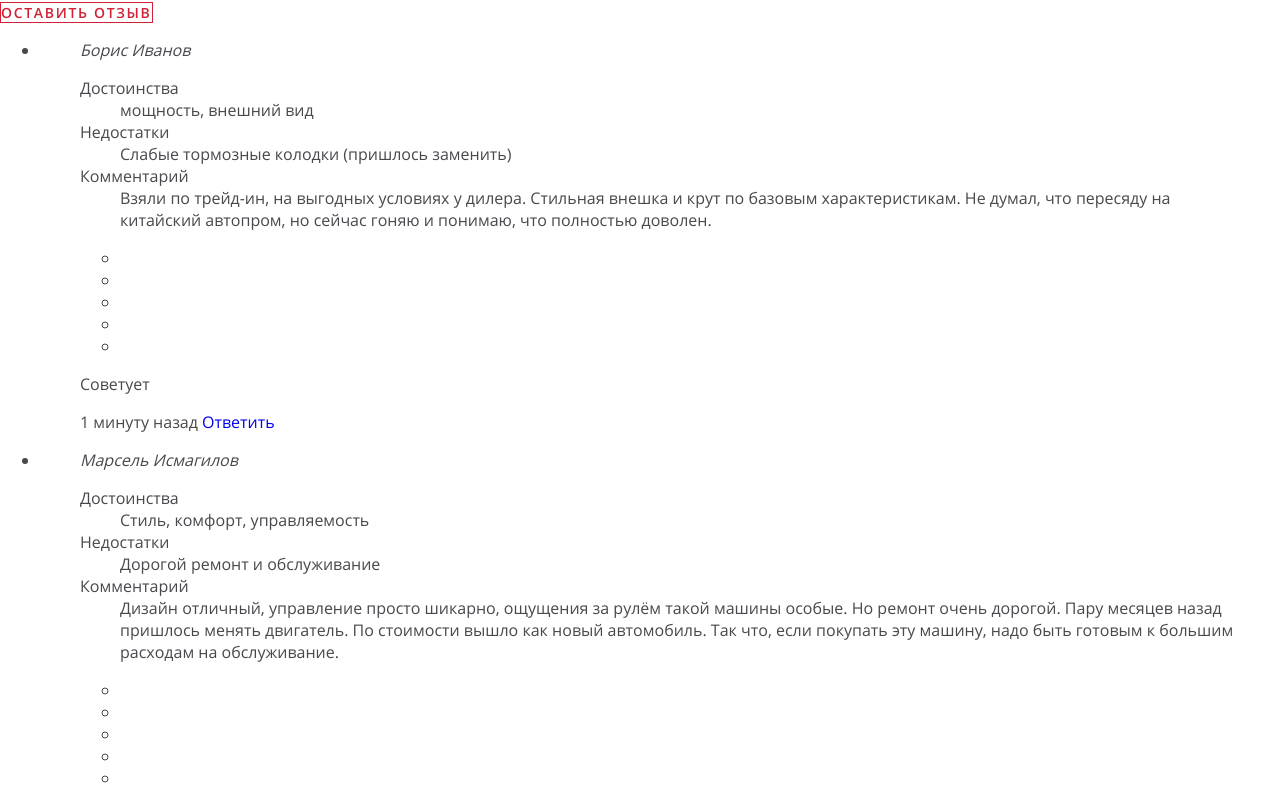
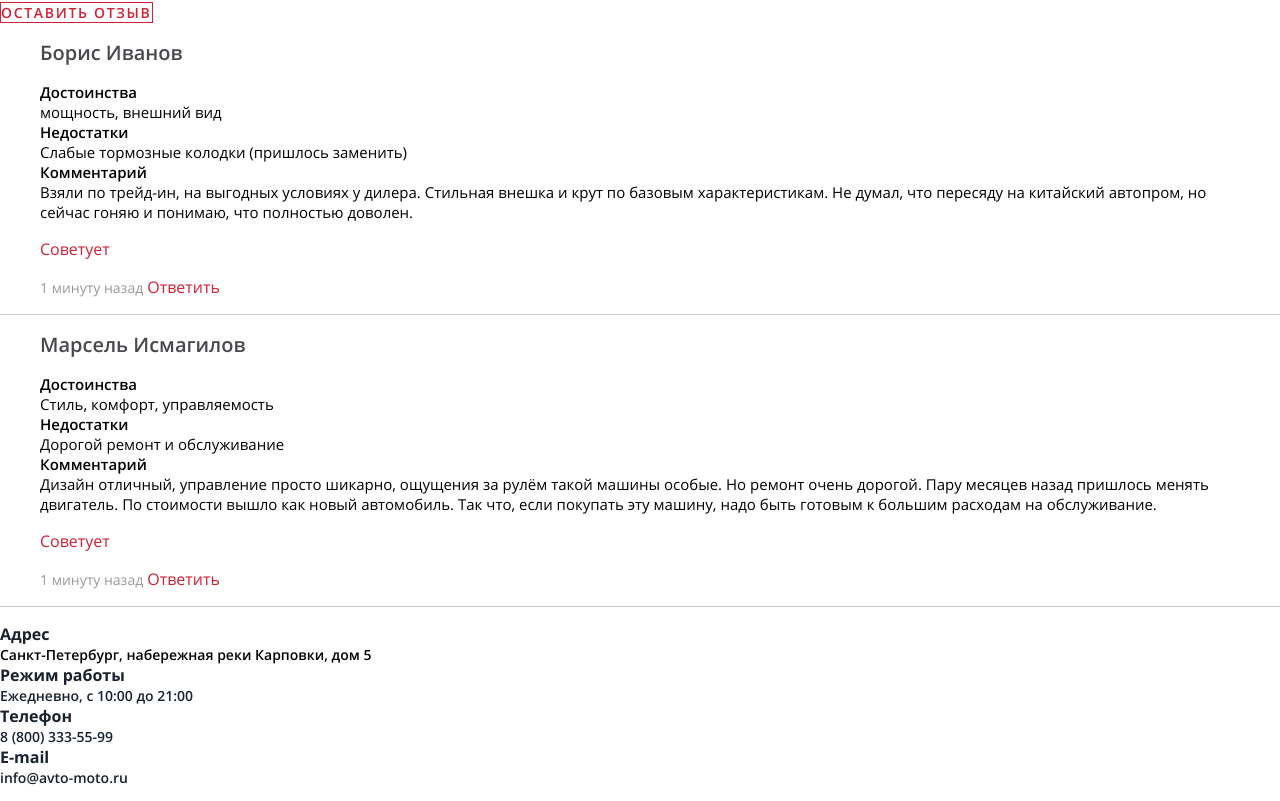
Before and after one commit to geoniced/avto-moto, a React (Create React App) app: page / in a window 1280 px wide. Shown: the part 1636-2437 px from the top of the page. Built offline with nearby package versions, Linux system fonts and the light colour scheme.

Commit message:
Добавляет базовые стили для отзывов, контактов

```diff
--- a/public/index.html
+++ b/public/index.html
@@ -127,14 +127,14 @@
                 <blockquote class="reviews__quote quote">
                   <cite class="quote__author">Борис Иванов</cite>
                   <dl class="quote__descriptions">
-                    <dt class="quote__pros-title">Достоинства</dt>
-                    <dd class="quote__pros-value">мощность, внешний вид</dd>
+                    <dt class="quote__subtitle quote__subtitle--pros">Достоинства</dt>
+                    <dd class="quote__value quote__value--pros">мощность, внешний вид</dd>
 
-                    <dt class="quote__cons-title">Недостатки</dt>
-                    <dd class="quote__cons-value">Слабые тормозные колодки (пришлось заменить)</dd>
+                    <dt class="quote__subtitle quote__subtitle--cons">Недостатки</dt>
+                    <dd class="quote__value quote__value--cons">Слабые тормозные колодки (пришлось заменить)</dd>
 
-                    <dt class="quote__comment-title">Комментарий</dt>
-                    <dd class="quote__comment-value">Взяли по трейд-ин, на выгодных условиях у дилера. Стильная внешка и крут по базовым характеристикам. Не думал, что пересяду на китайский автопром, но сейчас гоняю и понимаю, что полностью доволен.</dd>
+                    <dt class="quote__subtitle quote__subtitle--comment">Комментарий</dt>
+                    <dd class="quote__value quote__value--comment">Взяли по трейд-ин, на выгодных условиях у дилера. Стильная внешка и крут по базовым характеристикам. Не думал, что пересяду на китайский автопром, но сейчас гоняю и понимаю, что полностью доволен.</dd>
                   </dl>
 
                   <div class="quote__rating">
@@ -169,14 +169,14 @@
                 <blockquote class="reviews__quote quote">
                   <cite class="quote__author">Марсель Исмагилов</cite>
                   <dl class="quote__descriptions">
-                    <dt class="quote__pros-title">Достоинства</dt>
-                    <dd class="quote__pros-value">Cтиль, комфорт, управляемость</dd>
+                    <dt class="quote__subtitle quote__subtitle--pros">Достоинства</dt>
+                    <dd class="quote__value quote__value--pros">Cтиль, комфорт, управляемость</dd>
 
-                    <dt class="quote__cons-title">Недостатки</dt>
-                    <dd class="quote__cons-value">Дорогой ремонт и обслуживание</dd>
+                    <dt class="quote__subtitle quote__subtitle--cons">Недостатки</dt>
+                    <dd class="quote__value quote__value--cons">Дорогой ремонт и обслуживание</dd>
 
-                    <dt class="quote__comment-title">Комментарий</dt>
-                    <dd class="quote__comment-value">Дизайн отличный, управление просто шикарно, ощущения за рулём такой машины особые. Но ремонт очень дорогой. Пару месяцев назад пришлось менять двигатель. По стоимости вышло как новый автомобиль. Так что, если покупать эту машину, надо быть готовым к большим расходам на обслуживание.</dd>
+                    <dt class="quote__subtitle quote__subtitle--comment">Комментарий</dt>
+                    <dd class="quote__value quote__value--comment">Дизайн отличный, управление просто шикарно, ощущения за рулём такой машины особые. Но ремонт очень дорогой. Пару месяцев назад пришлось менять двигатель. По стоимости вышло как новый автомобиль. Так что, если покупать эту машину, надо быть готовым к большим расходам на обслуживание.</dd>
                   </dl>
 
                   <div class="quote__rating">
@@ -212,19 +212,19 @@
 
           <div class="tabs__contacts contacts">
             <dl class="contacts__info">
-              <dt class="contacts__address-title">Адрес</dt>
-              <dd class="contacts__address-value">Санкт-Петербург, набережная реки Карповки, дом 5</dd>
+              <dt class="contacts__title">Адрес</dt>
+              <dd class="contacts__value contacts__value--address">Санкт-Петербург, набережная реки Карповки, дом 5</dd>
 
-              <dt class="contacts__schedule-title">Режим работы</dt>
-              <dd class="contacts__schedule-value">Ежедневно, с 10:00 до 21:00</dd>
+              <dt class="contacts__title">Режим работы</dt>
+              <dd class="contacts__value">Ежедневно, с 10:00 до 21:00</dd>
 
-              <dt class="contacts__phone-title">Телефон</dt>
-              <dd class="contacts__phone-value">
+              <dt class="contacts__title">Телефон</dt>
+              <dd class="contacts__value">
                 <a href="tel:88003335599" class="contacts__phone-link">8 (800) 333-55-99</a>
               </dd>
 
-              <dt class="contacts__email-title">E-mail</dt>
-              <dd class="contacts__email-value">
+              <dt class="contacts__title">E-mail</dt>
+              <dd class="contacts__value">
                 <a href="mailto:info@avto-moto.ru" class="contacts__email-link">info@avto-moto.ru</a>
               </dd>
             </dl>
--- /dev/null
+++ b/src/scss/contacts.scss
@@ -0,0 +1,30 @@
+.contacts__title {
+  font-weight: 700;
+  color: $contacts-black;
+}
+
+.contacts__value {
+  margin: 0;
+  font-size: 14px;
+  line-height: 19px;
+  font-weight: 600;
+  color: $contacts-black;
+
+  &--address {
+    color: $black;
+  }
+}
+
+.contacts__phone-link {
+  color: $contacts-black;
+
+  @include basic-hover;
+  @include basic-active;
+}
+
+.contacts__email-link {
+  color: $contacts-black;
+
+  @include basic-hover;
+  @include basic-active;
+}
--- /dev/null
+++ b/src/scss/quote.scss
@@ -0,0 +1,46 @@
+.quote__author {
+  font-size: 20px;
+  line-height: 27px;
+  font-weight: 600;
+  font-style: normal;
+}
+
+.quote__subtitle {
+  font-size: 15px;
+  line-height: 20px;
+  font-weight: 600;
+  color: $black;
+}
+
+.quote__value {
+  margin: 0;
+
+  font-size: 15px;
+  line-height: 20px;
+  color: $black;
+}
+
+.quote__rating-stars {
+  margin: 0;
+  padding: 0;
+  list-style: none;
+}
+
+.quote__rating-text {
+  color: $red;
+}
+
+.quote__time {
+  font-size: 14px;
+  line-height: 19px;
+
+  color: $black;
+  opacity: 0.4;
+}
+
+.quote__reply {
+  color: $red;
+
+  @include basic-hover;
+  @include basic-active;
+}
--- a/src/scss/reviews.scss
+++ b/src/scss/reviews.scss
@@ -0,0 +1,9 @@
+.reviews__list {
+  margin: 0;
+  padding: 0;
+  list-style: none;
+}
+
+.reviews__item {
+  border-bottom: 0.5px solid rgba(0, 0, 0, 0.2);
+}
--- a/src/scss/style.scss
+++ b/src/scss/style.scss
@@ -12,5 +12,7 @@
 @import "./tabs.scss";
 @import "./stats.scss";
 @import "./reviews.scss";
+@import "./quote.scss";
+@import "./contacts.scss";
 
 @import "./main-footer.scss";
--- a/src/scss/variables.scss
+++ b/src/scss/variables.scss
@@ -1,5 +1,6 @@
 $black: #000000;
 $accent-black: #48494D;
+$contacts-black: #1A212F;
 
 $white: #FFFFFF;
 $gray: #D7D9DF;
```
